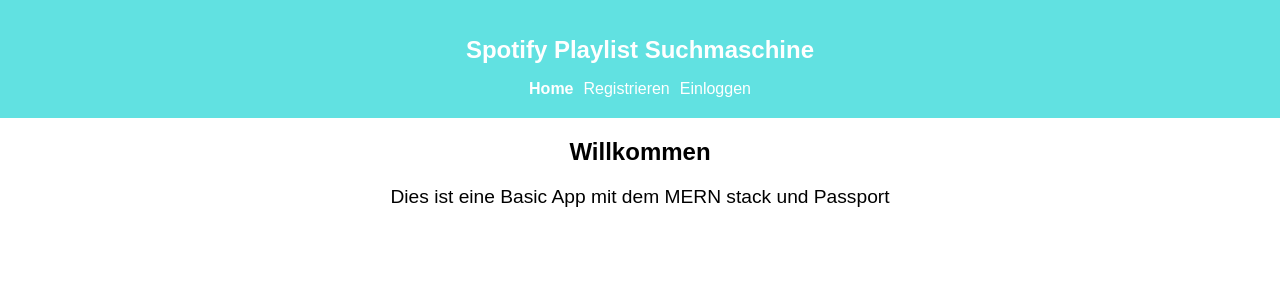
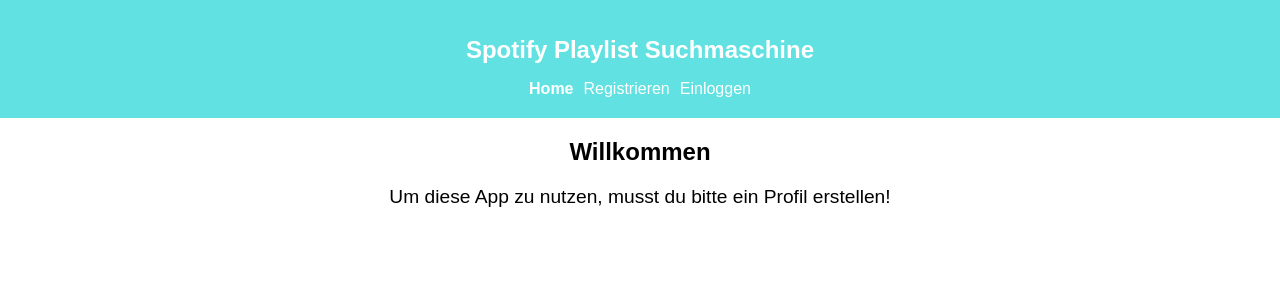
Before and after one commit to Feli25/spotifyPlaylistSearch, a React (Create React App) app in the folder client/: page / in a window 1280 px wide. Shown: the top 300 px of the page. Built offline with nearby package versions, Linux system fonts and the light colour scheme.

Commit message:
update text on home screen

```diff
--- a/client/src/components/pages/Home.jsx
+++ b/client/src/components/pages/Home.jsx
@@ -1,11 +1,17 @@
 import React, { Component } from 'react'
+import api from '../../api'
+
 
 export default class Home extends Component {
   render() {
+    var loggedIn = api.isLoggedIn()
     return (
       <div className="Home">
-        <h2>Willkommen</h2>
-        <p>Dies ist eine Basic App mit dem MERN stack und Passport</p>
+        <h2>{loggedIn ? "Wilkommen zurück " + api.getLocalStorageUser().username : "Willkommen"}</h2>
+        {loggedIn ? <React.Fragment>
+          <p>Um nach neuen Playlists zu suchen, klicke auf <a href="/search">"Suche"</a></p>
+          <p>Um dein Profil zu bearbeiten, klicke auf <a href="myProfile">"Mein Profil"</a></p></React.Fragment> :
+          <p>Um diese App zu nutzen, musst du bitte ein Profil erstellen!</p>}
       </div>
     )
   }
```
Also changed, not shown: 2 other files (tests, documents, lock files or other folders).
